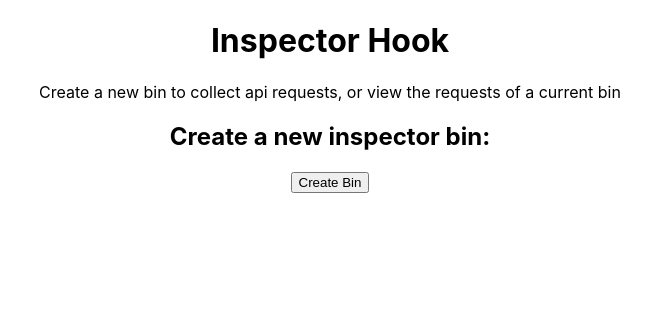
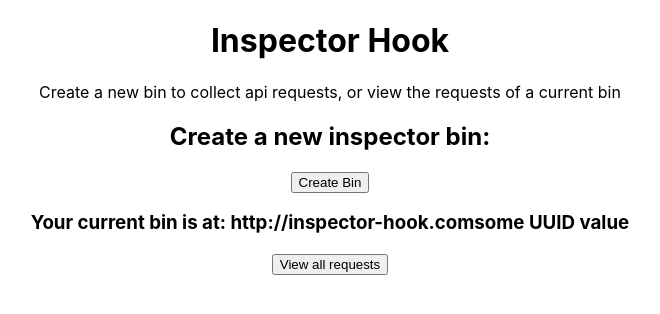
Before and after one commit to kaledoux/inspector_hook_react, a React (Create React App) app: page / in a window 1280 px wide. Shown: the top 314 px of the page, without its empty margins (310-970 px from the left). Built offline with nearby package versions, Linux system fonts and the light colour scheme.

Commit message:
current bin in app

```diff
--- a/src/App.js
+++ b/src/App.js
@@ -12,6 +12,11 @@ function App() {
 	};
 
 	const NewBin = () => {
+		const handleClick = () => {
+			// query api to create new bin in db
+			// receive uuid for new bin
+			// set uuid as value for cookie
+		};
 		return (
 			<div>
 				<h2>Create a new inspector bin:</h2>
@@ -20,10 +25,35 @@ function App() {
 		);
 	};
 
+	// need separate component for rendering requests for current bin
+	// display current url for bin based on cookie
+	// refresh button
+	//   hit api to view all requests
+	// compenentized list of all requests formated from refresh
+
+	const CurrentBin = ({ cookie }) => {
+		console.log('currentBin cookie: ', cookie);
+		console.log('currentBin binID: ', cookie.binID);
+
+		if (cookie.binID) {
+			return (
+				<div>
+					<h3>Your current bin is at: {baseURL + cookie.binID}</h3>
+					<button>View all requests</button>
+				</div>
+			);
+		} else {
+			return <h3>You don't have a bin to inspect yet!</h3>;
+		}
+	};
+	const baseURL = 'http://inspector-hook.com';
+	const cookie = { binID: 'some UUID value' };
+
 	return (
 		<div className="App">
 			<Title />
 			<NewBin />
+			<CurrentBin cookie={cookie} />
 		</div>
 	);
 }
```
